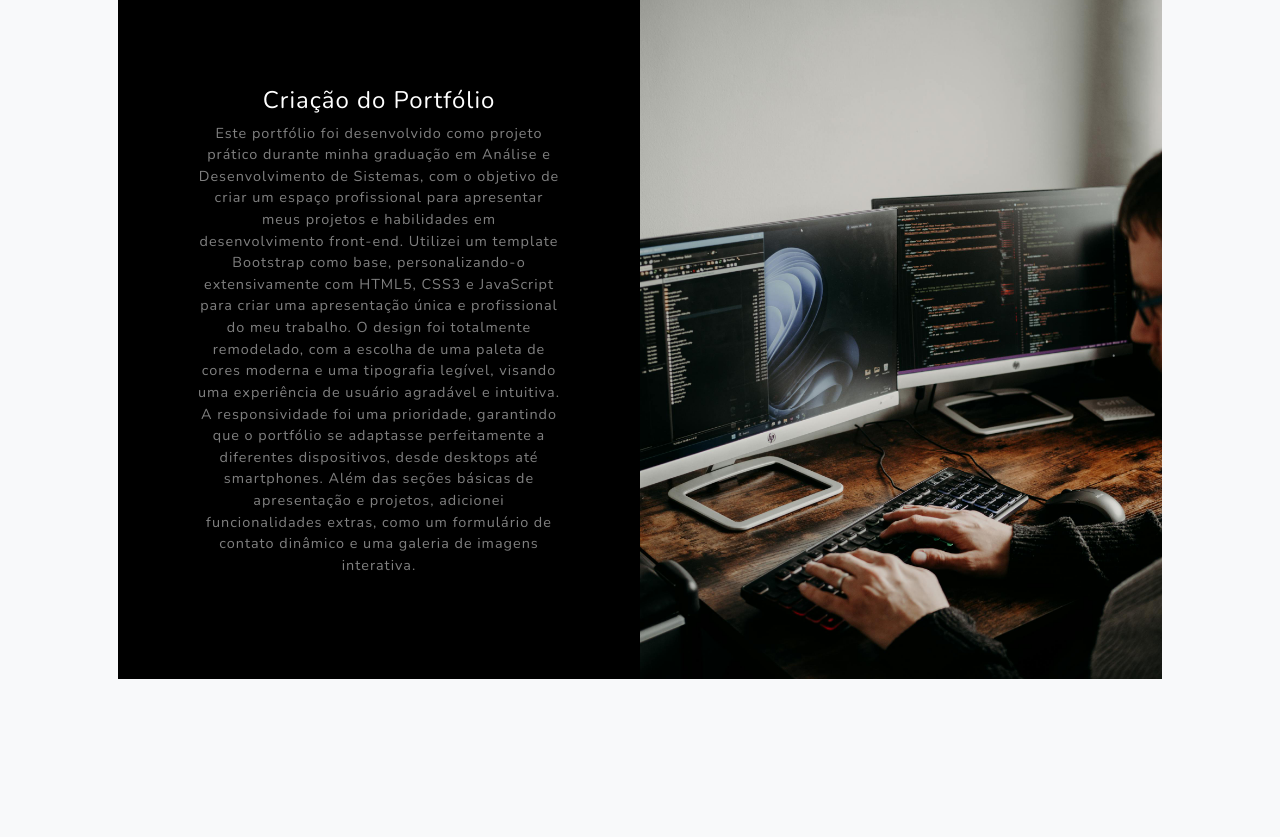
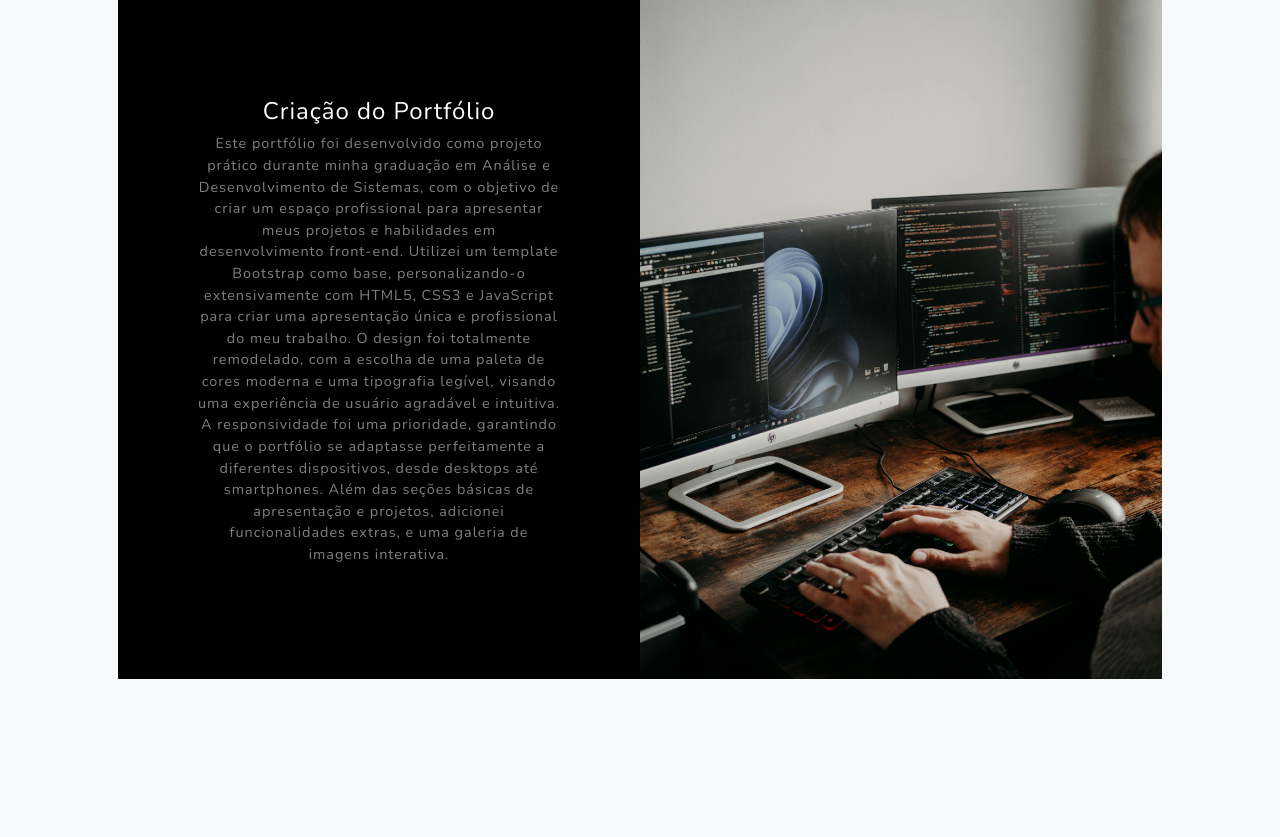
Before and after one commit to DevEdigar/Portfolio, a plain HTML site: page index.html in a window 1280 px wide. Shown: the part 2680-3517 px from the top of the page. Drawn offline with nearby package versions, Linux system fonts and the light colour scheme.

Commit message:
alterações finais

```diff
--- a/index.html
+++ b/index.html
@@ -94,7 +94,7 @@
                         <div class="d-flex h-100">
                             <div class="project-text w-100 my-auto text-center text-lg-right">
                                 <h4 class="text-white">Criação do Portfólio</h4>
-                                <p class="mb-0 text-white-50">Este portfólio foi desenvolvido como projeto prático durante minha graduação em Análise e Desenvolvimento de Sistemas, com o objetivo de criar um espaço profissional para apresentar meus projetos e habilidades em desenvolvimento front-end. Utilizei um template Bootstrap como base, personalizando-o extensivamente com HTML5, CSS3 e JavaScript para criar uma apresentação única e profissional do meu trabalho. O design foi totalmente remodelado, com a escolha de uma paleta de cores moderna e uma tipografia legível, visando uma experiência de usuário agradável e intuitiva. A responsividade foi uma prioridade, garantindo que o portfólio se adaptasse perfeitamente a diferentes dispositivos, desde desktops até smartphones. Além das seções básicas de apresentação e projetos, adicionei funcionalidades extras, como um formulário de contato dinâmico e uma galeria de imagens interativa.</p>
+                                <p class="mb-0 text-white-50">Este portfólio foi desenvolvido como projeto prático durante minha graduação em Análise e Desenvolvimento de Sistemas, com o objetivo de criar um espaço profissional para apresentar meus projetos e habilidades em desenvolvimento front-end. Utilizei um template Bootstrap como base, personalizando-o extensivamente com HTML5, CSS3 e JavaScript para criar uma apresentação única e profissional do meu trabalho. O design foi totalmente remodelado, com a escolha de uma paleta de cores moderna e uma tipografia legível, visando uma experiência de usuário agradável e intuitiva. A responsividade foi uma prioridade, garantindo que o portfólio se adaptasse perfeitamente a diferentes dispositivos, desde desktops até smartphones. Além das seções básicas de apresentação e projetos, adicionei funcionalidades extras, e uma galeria de imagens interativa.</p>
                             </div>
                         </div>
                     </div>
```
Also changed, not shown: assets/img/bg-signup.jpg.
